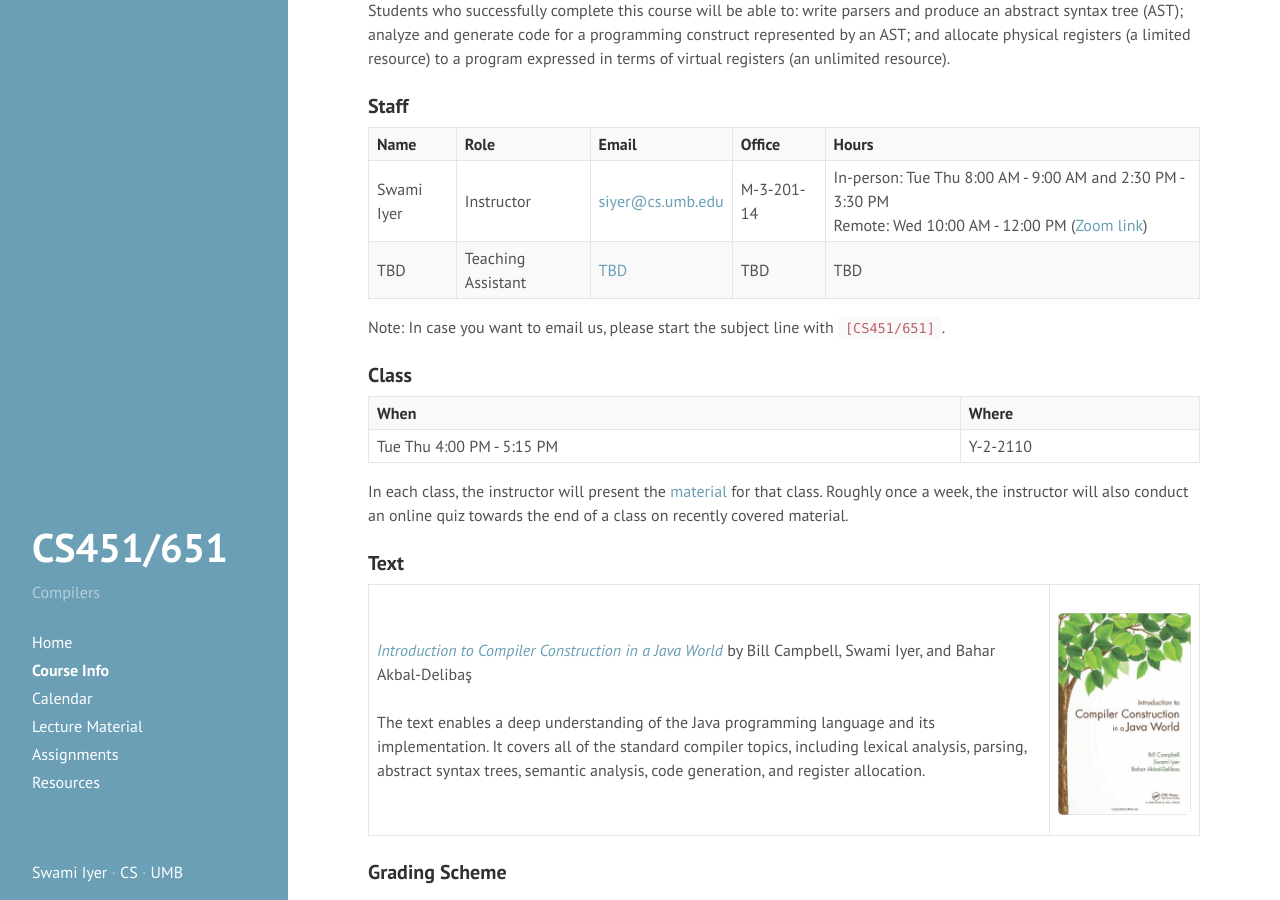
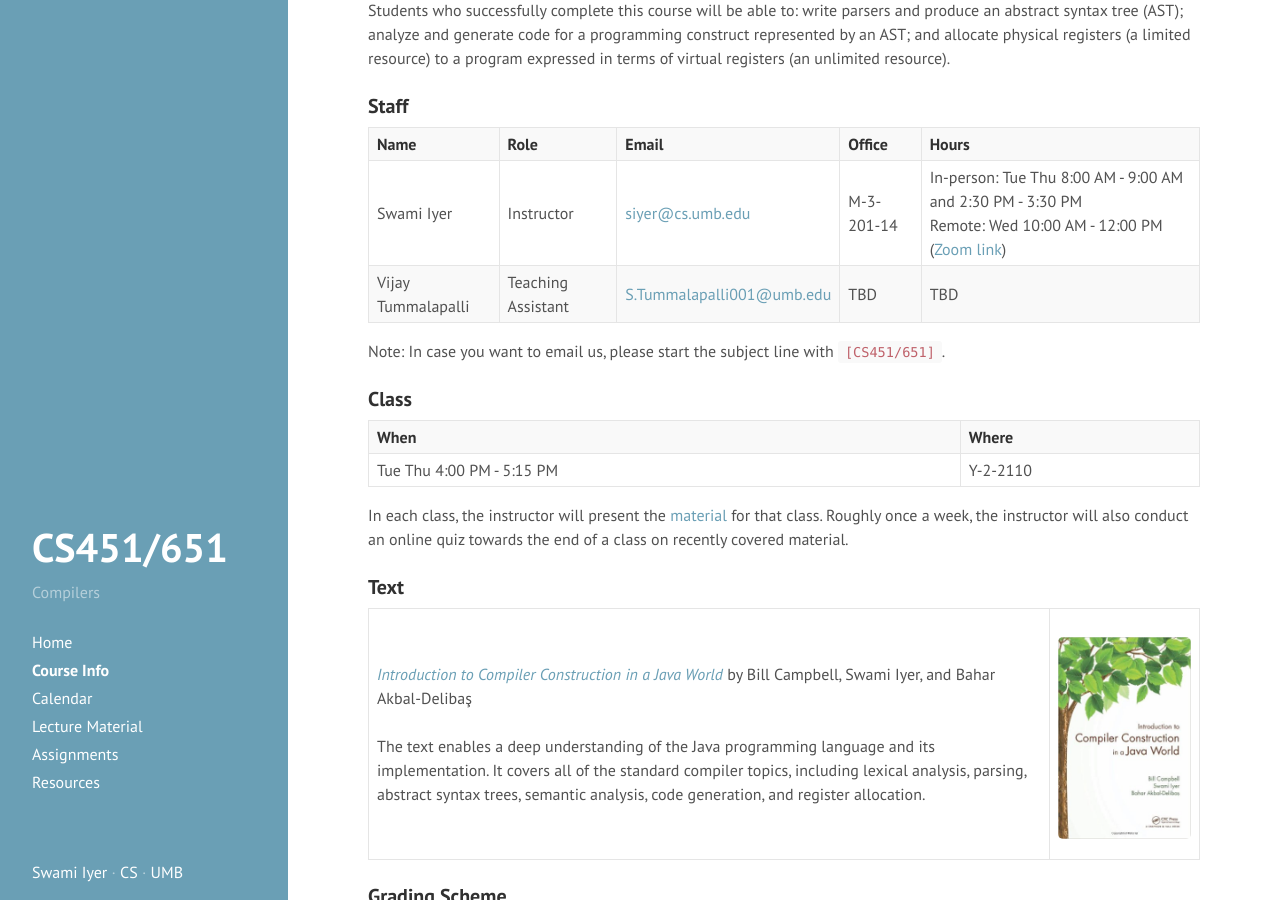
Before and after one commit to swamiiyer/swamiiyer.github.io, a Jekyll site: the page built from _pages/cs451/course_info.md, in a window 1280 px wide and 900 px high, scrolled down 331 px. Built offline with Jekyll 4.4.1, drawn with Linux system fonts in a browser that asks for light colours.

Commit message:
Added TA name

```diff
--- a/_pages/cs451/course_info.md
+++ b/_pages/cs451/course_info.md
@@ -17,7 +17,7 @@ Students who successfully complete this course will be able to: write parsers an
 
 | **Name** | **Role** | **Email** | **Office** | **Hours** |
 | Swami Iyer | Instructor | [siyer@cs.umb.edu](mailto:siyer@cs.umb.edu) | M-3-201-14 | In-person: Tue Thu 8:00 AM - 9:00 AM and 2:30 PM - 3:30 PM<br/> Remote: Wed 10:00 AM - 12:00 PM ([Zoom link](https://umassboston.zoom.us/j/8790346943?pwd=N1VCR0RnbnJhNVpBZEprbmdFcVF0Zz09)) |
- | TBD | Teaching Assistant | [TBD](TBD) | TBD | TBD |
+ | Vijay Tummalapalli | Teaching Assistant | [S.Tummalapalli001@umb.edu](mailto:S.Tummalapalli001@umb.edu) | TBD | TBD |
 
 Note: In case you want to email us, please start the subject line with `[CS451/651]`.
 
```
